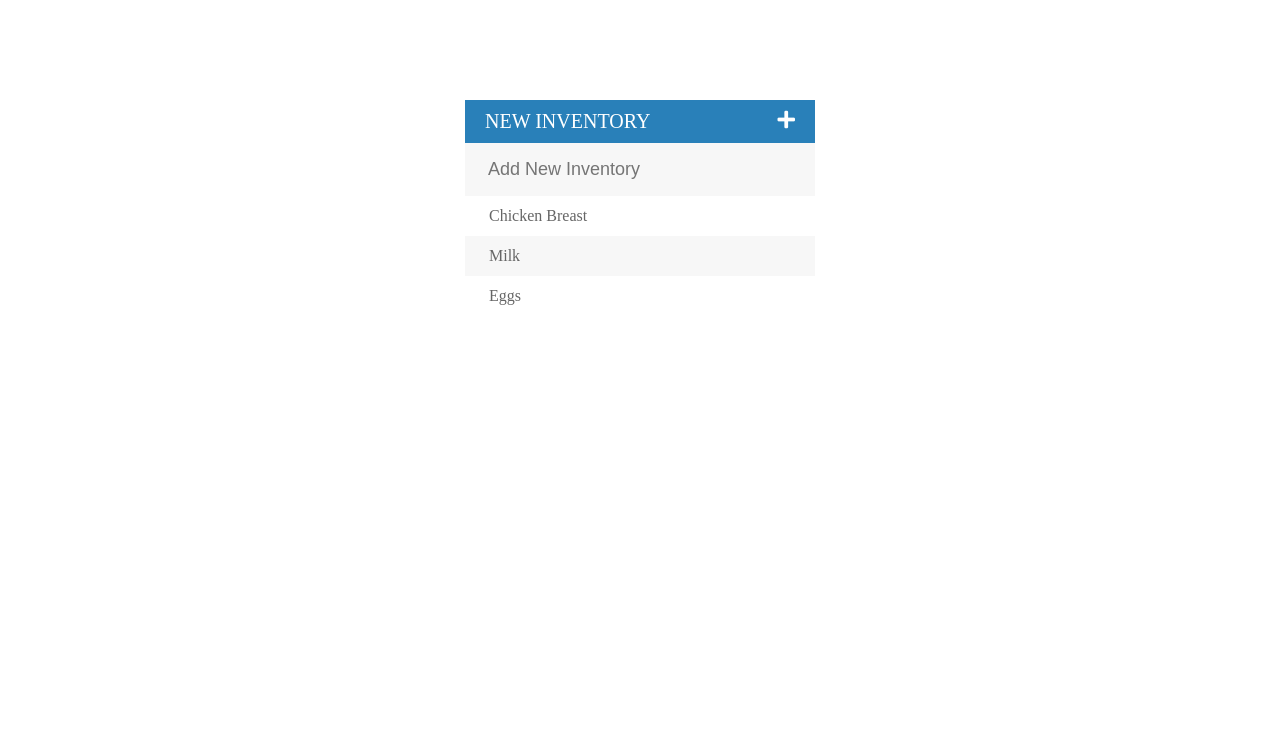
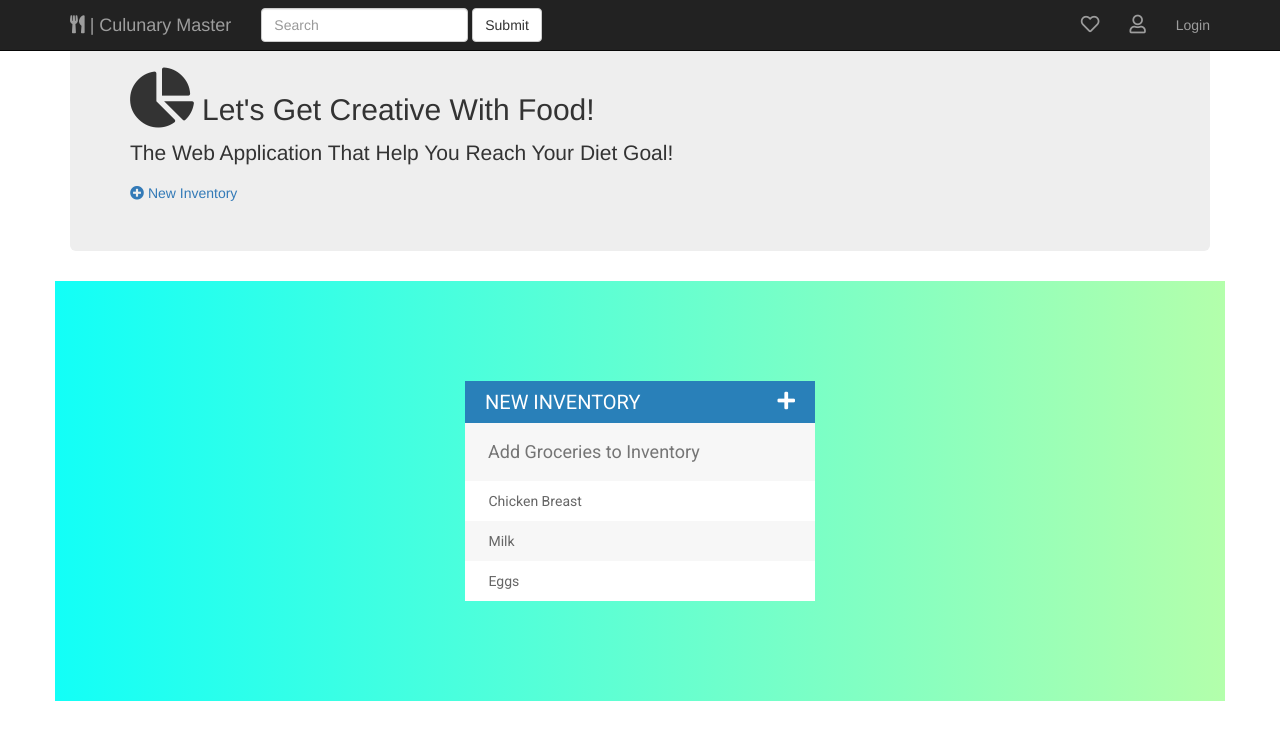
Before and after one commit to YukiKuroshima/CulinaryMaster, a Flask app: page /newInventory in a window 1280 px wide. Shown: the top 740 px of the page. Run offline with Flask 2, Linux system fonts and the light colour scheme; parts of the project's set-up code (start-up, migrations or seed data) failed here and were passed over; some libraries are stand-ins or nearby versions.

Commit message:
added style to inventory

```diff
--- a/server/api/auth/templates/layout.html
+++ b/server/api/auth/templates/layout.html
@@ -7,6 +7,13 @@
   	<link href="https://fonts.googleapis.com/css?family=Lobster" rel="stylesheet">
   	<link href="https://fonts.googleapis.com/css?family=Lobster" rel="stylesheet">
   	<link href="https://use.fontawesome.com/releases/v5.0.6/css/all.css" rel="stylesheet">
+
+
+	<script type="text/javascript" src="{{ url_for('static', filename='js/lib/jquery-3.3.1.min.js') }}"></script>
+	<link rel=stylesheet type=text/css href="{{ url_for('static', filename='css/inventory.css') }}">
+	<link href="https://fonts.googleapis.com/css?family=Roboto:400,500,700" rel="stylesheet">
+	<!-- <link href="https://use.fontawesome.com/releases/v5.0.6/css/all.css" rel="stylesheet"> -->
+
 </head>
 <body>
 	<nav class="navbar navbar-inverse navbar-fixed-top">
@@ -33,6 +40,7 @@
 				<ul class="nav navbar-nav navbar-right">
 					<li><a href="/preference"><i class="far fa-heart fa-lg"></i></a></li>
 					<li><a href="/profile"><i class="far fa-user fa-lg"></i></a></li>
+					<li><a href="/login">Login</a></li>
 				</ul>
 			</div>
 		</div>
@@ -49,6 +57,6 @@
 
 	{% block body %} {% endblock%}
 	<script src="https://maxcdn.bootstrapcdn.com/bootstrap/3.3.7/js/bootstrap.min.js"></script>
-
+	<script type="text/javascript" src="{{url_for('static', filename='js/inventory.js')}}"></script>
 </body>
 </html>
--- a/server/api/auth/views.py
+++ b/server/api/auth/views.py
@@ -27,7 +27,7 @@ def login():
         if user is not None:
             if user.is_password_correct(pswd = form.password.data):
                 login_user(user)
-                return "profile"
+                return redirect("/profile")
             else:
                 form.password.errors.append('Incorrect Password')
         else:
--- a/server/api/recipe/templates/newInventory.html
+++ b/server/api/recipe/templates/newInventory.html
@@ -1,17 +1,12 @@
-<!DOCTYPE html>
-<html>
-<head>
-	<title>New Inventory</title>
-	<script type="text/javascript" src="{{ url_for('static', filename='js/lib/jquery-3.3.1.min.js') }}"></script>
-	<link rel=stylesheet type=text/css href="{{ url_for('static', filename='css/inventory.css') }}">
-	<link href="https://fonts.googleapis.com/css?family=Roboto:400,500,700" rel="stylesheet">
-	<link href="https://use.fontawesome.com/releases/v5.0.6/css/all.css" rel="stylesheet">
-</head>
-<body>
-<div class="container">
+{% extends 'layout.html' %}
+
+{% block body %}
+
+<div id="inventory" class="container">
 	<div id="container">
-		<h1>New Inventory <i class="fa fa-plus"></i></h1>
-		<input type="text" placeholder="Add New Inventory">
+		<h1>New Inventory <a href="/recipe"><i class="fa fa-plus"></i></a></h1>
+
+		<input type="text" placeholder="Add Groceries to Inventory">
 
 
 		<ul>
@@ -22,6 +17,5 @@
 		</ul>
 	</div>
 </div>
-<script type="text/javascript" src="{{url_for('static', filename='js/inventory.js')}}"></script>
-</body>
-</html>
+
+{% endblock%}
--- a/server/static/css/inventory.css
+++ b/server/static/css/inventory.css
@@ -1,6 +1,11 @@
+#inventory {
+	background: #B3FFAB;  /* fallback for old browsers */
+	background: -webkit-linear-gradient(to right, #12FFF7, #B3FFAB);  /* Chrome 10-25, Safari 5.1-6 */
+	background: linear-gradient(to right, #12FFF7, #B3FFAB); /* W3C, IE 10+/ Edge, Firefox 16+, Chrome 26+, Opera 12+, Safari 7+ */
+	font-family: Roboto;
+}
 
-
-h1{
+#inventory h1{
 	background: #2980b9;
 	color: white;
 	margin: 0;
@@ -10,29 +15,29 @@ h1{
 	font-weight: normal;
 }
 
-ul {
+#inventory ul {
 	list-style: none;
 	margin: 0;
 	padding: 0;
 }
 
-li:hover span{
+#inventory li:hover span{
 	width: 40px;
 	opacity: 1;
 }
 
-li{
+#inventory li{
 	background: white;
 	height: 40px;
 	line-height: 40px;
 	color: #666;
 }
 
-li:nth-child(2n){
+#inventory li:nth-child(2n){
 	background: #f7f7f7;
 }
 
-span{
+#inventory span{
 	background: #e73c4c;
 	height: 40px;
 	margin-right: 20px;
@@ -44,7 +49,7 @@ span{
 	opacity: 0;
 }
 
-input{
+#inventory input{
 	font-size: 18px;
 	background: #f7f7f7;
 	width: 100%;
@@ -54,19 +59,19 @@ input{
 	border: 3px solid rgba(0,0,0,0);
 }
 
-input:focus{
+#inventory input:focus{
 	background:white;
 	border: 3px solid #2980b9;
 }
 
-#container{
+#inventory #container{
 	box-shadow: 0 0 3px rgba(0,0,0,0,1);
 	width: 350px;
 	margin: 100px auto;
 	background: #f7f7f7;
 }
 
-
-.fa-plus{
+#inventory .fa-plus{
 	float: right;
+	color: white;
 }
--- a/server/static/js/inventory.js
+++ b/server/static/js/inventory.js
@@ -1,19 +1,19 @@
 //click on X to delete todos
-$("ul").on("click", "span", function(event){
+$("#inventory ul").on("click", "span", function(event){
 	$(this).parent().fadeOut(function(){
 		$(this).remove();
 	});
 	event.stopPropagation();
 });
 
-$("input[type='text']").keypress(function(event){
+$("#inventory input[type='text']").keypress(function(event){
 	if(event.which === 13){
 		var item = $(this).val();
 		$(this).val("");
-		$("ul").append("<li><span><i class='fa fa-trash'></i></span> " + item + "</li>");
+		$("#inventory ul").append("<li><span><i class='fa fa-trash'></i></span> " + item + "</li>");
 	}
 });
 
-$(".fa-plus").click(function(){
-	$("input[type='text']").fadeToggle();
-});
+// $("#inventory .fa-plus").click(function(){
+// 	$("#inventory input[type='text']").fadeToggle();
+// });
```
Also changed, not shown: server/api/recipe/views.py (line endings or trailing spaces).
